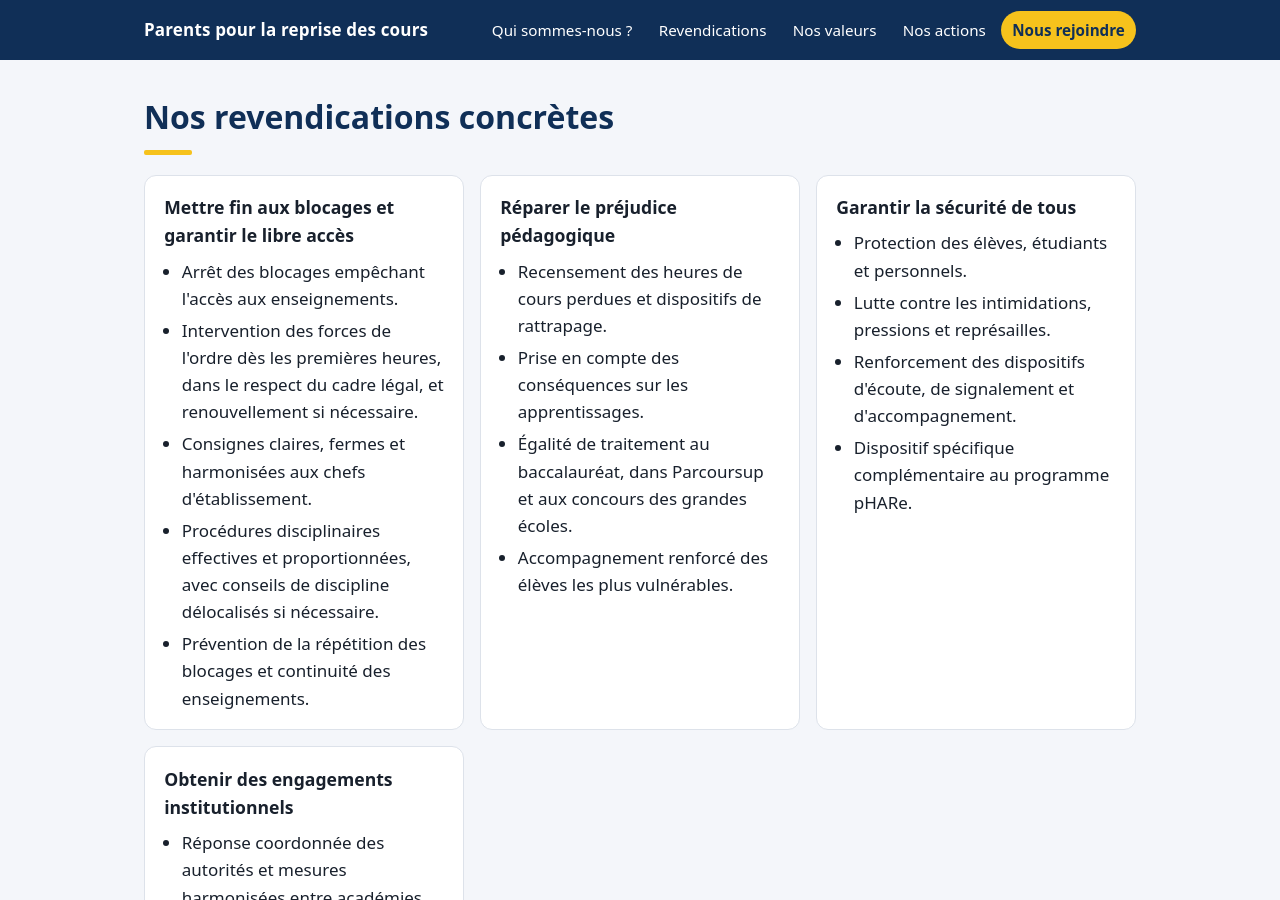
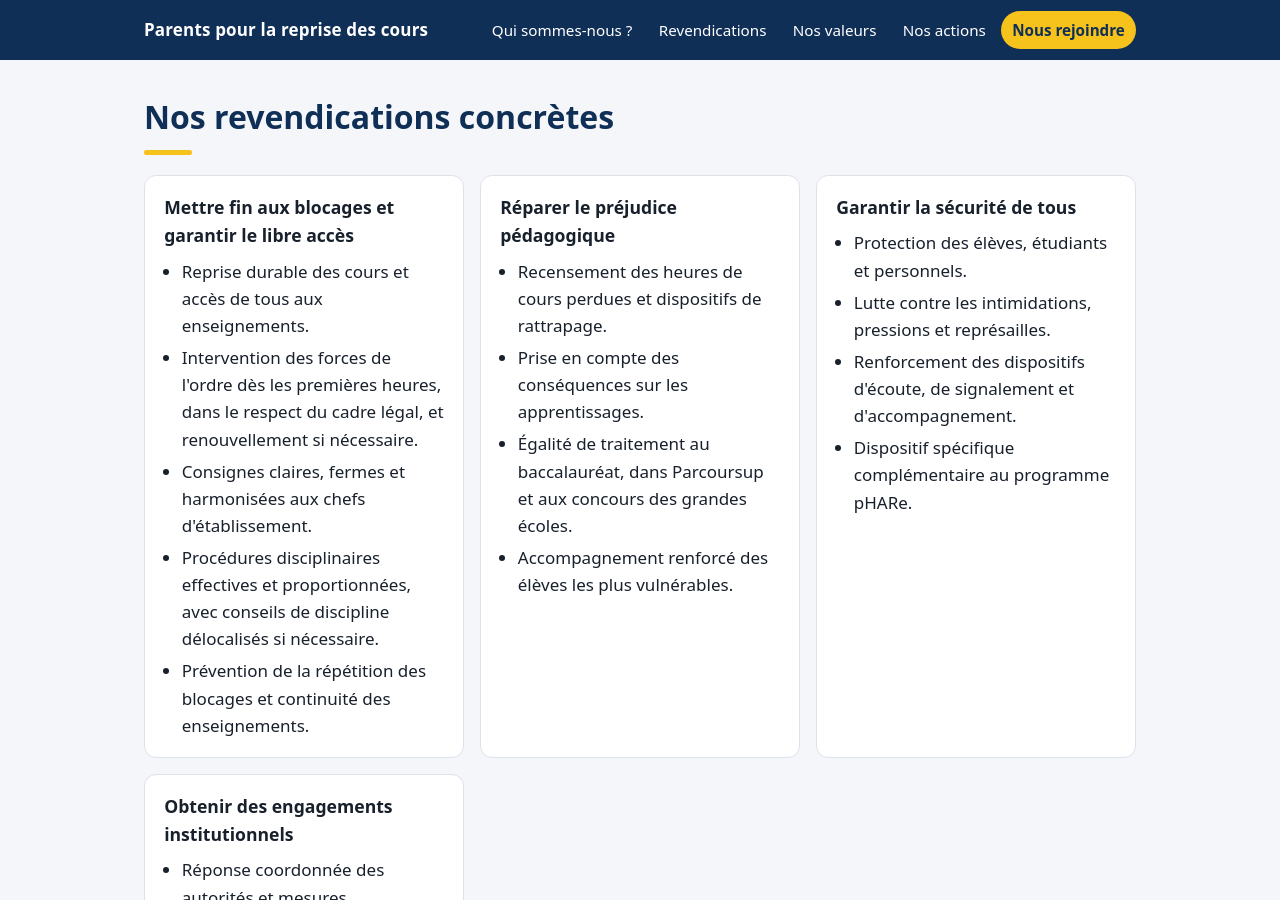
Before and after one commit to 4nf8hvwvry-collab/freefenelon, a Jekyll site: the page site/collectif/index.html, which Jekyll copies as it is, in a window 1280 px wide and 900 px high, scrolled down 1833 px. Built offline with Jekyll 4.4.1, drawn with Linux system fonts in a browser that asks for light colours; some of the changed text lies outside the part shown.

Commit message:
Collectif : adresse de contact ; « reprise durable des cours »
Co-Authored-By: Claude Opus 5.5 <noreply@anthropic.com>

```diff
--- a/site/collectif/index.html
+++ b/site/collectif/index.html
@@ -142,7 +142,7 @@
     <h2 style="margin-top:2.5rem">Nos revendications concrètes</h2>
     <div class="grille">
       <div class="carte"><h3>Mettre fin aux blocages et garantir le libre accès</h3><ul>
-        <li>Arrêt des blocages empêchant l'accès aux enseignements.</li>
+        <li>Reprise durable des cours et accès de tous aux enseignements.</li>
         <li>Intervention des forces de l'ordre dès les premières heures, dans le respect du cadre légal, et renouvellement si nécessaire.</li>
         <li>Consignes claires, fermes et harmonisées aux chefs d'établissement.</li>
         <li>Procédures disciplinaires effectives et proportionnées, avec conseils de discipline délocalisés si nécessaire.</li>
@@ -222,7 +222,7 @@
     <h2 style="display:inline-block">Nous rejoindre</h2>
     <p>Signez la pétition, rejoignez le collectif de votre lycée ou écrivez-nous.</p>
     <a class="bouton" href="https://www.change.org/p/pour-la-reprise-imm%C3%A9diate-et-durable-des-cours-dans-les-lyc%C3%A9es-parisiens">Signer la pétition</a>
-    <p style="margin-top:1.5rem">Contact : <span class="a-completer">adresse e-mail à venir</span></p>
+    <p style="margin-top:1.5rem">Contact : <a href="mailto:interlycees.droit.education@gmail.com"><strong>interlycees.droit.education@gmail.com</strong></a></p>
     <p>Participer au collectif : <span class="a-completer">modalités à préciser</span></p>
   </div>
 </section>
```
Also changed, not shown: other parts of site/collectif/index.html (+2 -1 lines).
